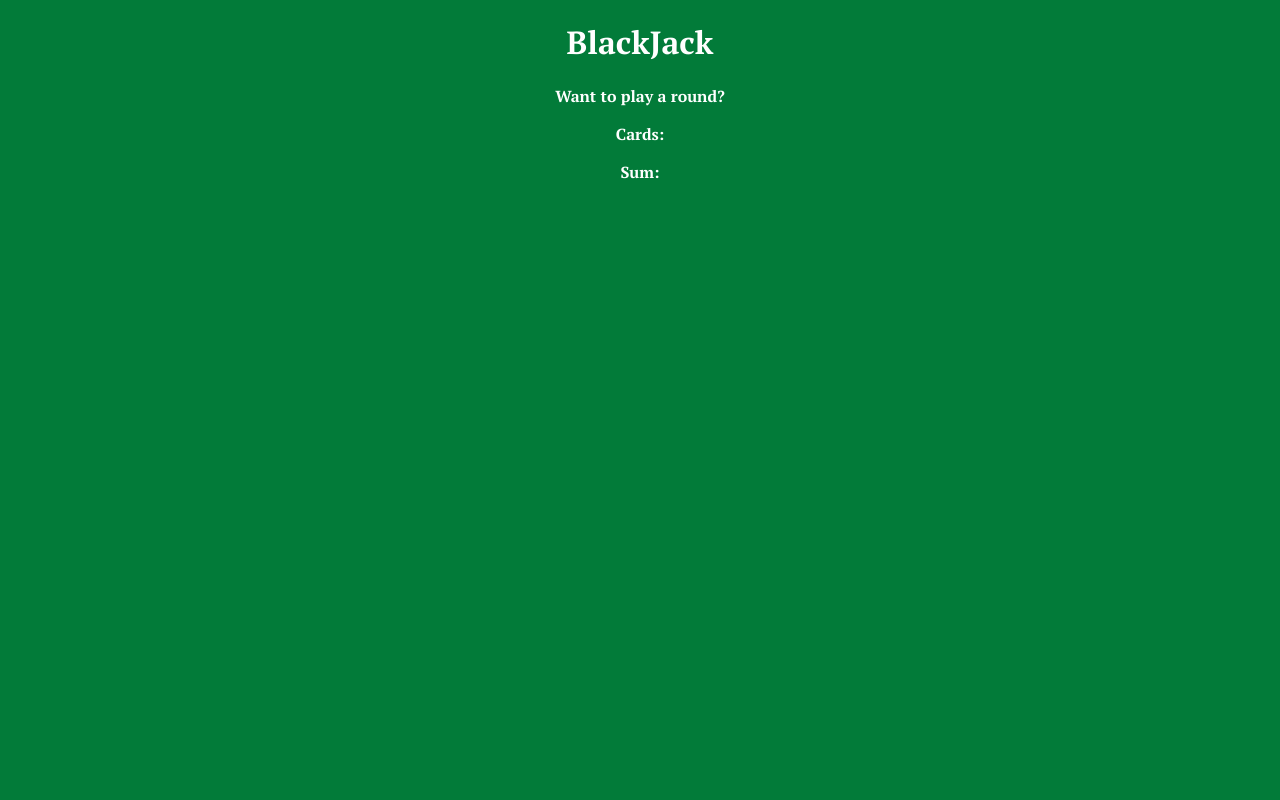
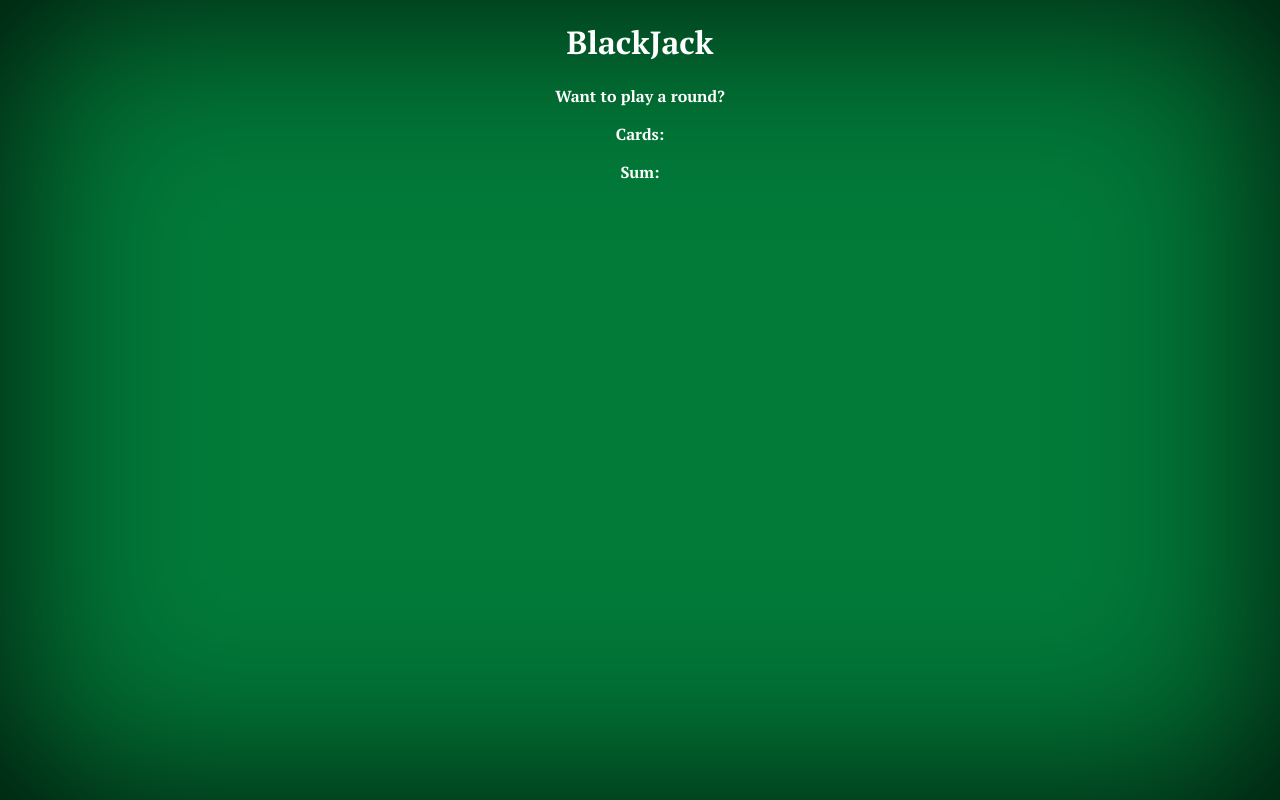
Before and after one commit to LuisCabantac/blackjack-game, a plain HTML site: page index.html in a window 1280 px wide. Drawn offline with Linux system fonts and the light colour scheme.

Commit message:
CSS: Styled the vignette class and set the position to fixed, top and left to 0, width and height to 100% and added box shadow for the vignette effect

```diff
--- a/styles/styles.css
+++ b/styles/styles.css
@@ -7,3 +7,12 @@ body {
     font-family: "PT Serif", serif;
     font-weight: 800;
 }
+
+.vignette {
+    position: fixed;
+    top: 0;
+    left: 0;
+    width: 100%;
+    height: 100%;
+    box-shadow: 0 0 200px rgba(0, 0, 0, 0.9) inset;
+}
```
